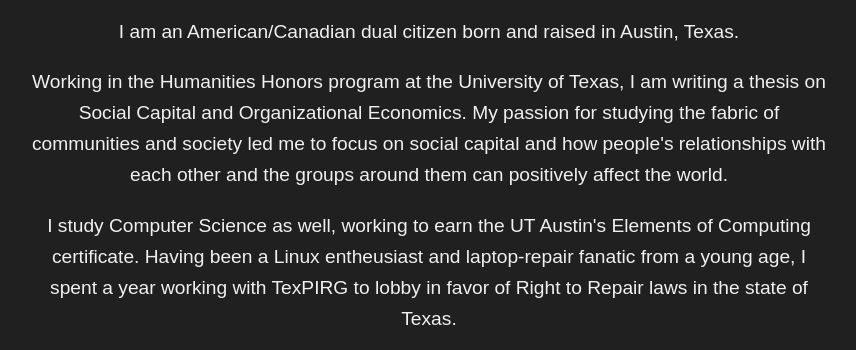
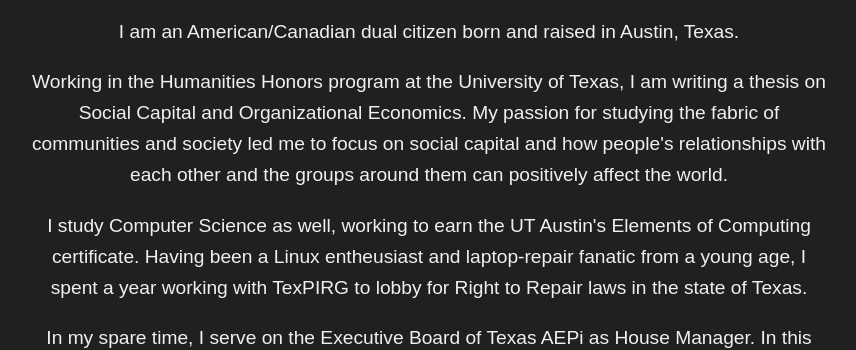
Before and after one commit to mmelass10/PersonalWebsite, a plain HTML site: page index.html in a window 1280 px wide. Shown: the part 611-961 px from the top of the page, without its empty margins (211-1067 px from the left). Drawn offline with Linux system fonts and the light colour scheme.

Commit message:
Update index.html

```diff
--- a/index.html
+++ b/index.html
@@ -36,7 +36,7 @@
 		</table>
 		<p>I am an American/Canadian dual citizen born and raised in Austin, Texas.
 		<p>Working in the Humanities Honors program at the University of Texas, I am writing a thesis on Social Capital and Organizational Economics. My passion for studying the fabric of communities and society led me to focus on social capital and how people's relationships with each other and the groups around them can positively affect the world.
-		<p>I study Computer Science as well, working to earn the UT Austin's Elements of Computing certificate. Having been a Linux entheusiast and laptop-repair fanatic from a young age, I spent a year working with TexPIRG to lobby in favor of Right to Repair laws in the state of Texas.
+		<p>I study Computer Science as well, working to earn the UT Austin's Elements of Computing certificate. Having been a Linux entheusiast and laptop-repair fanatic from a young age, I spent a year working with TexPIRG to lobby for Right to Repair laws in the state of Texas.
 		<p>In my spare time, I serve on the Executive Board of Texas AEPi as House Manager. In this role, I spend a few hours every day organizing and managing the operations of our chapter house, ensuring that everything runs smoothly for our members and the property is taken care of.</p>
 		<h2>Resume</h2>
 		<p>Download my resume <a href="#">here</a>.</p>
```
